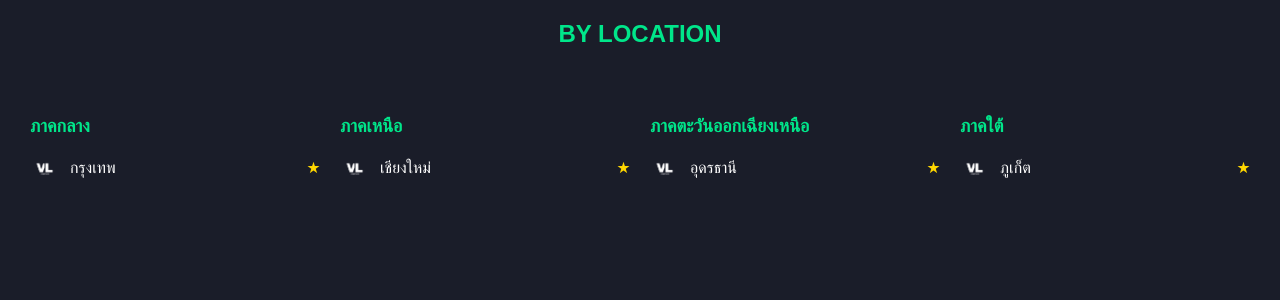
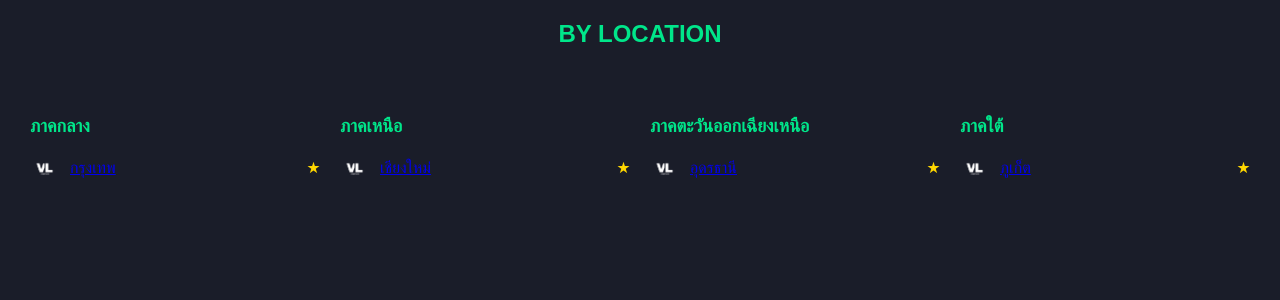
Before and after one commit to SoRaYoJi/Projecterm2-2, a Java web app: page /cinema.jsp in a window 1280 px wide. Shown: the part 156-456 px from the top of the page. Run offline with Tomcat 11, a stand-in JSP engine, Linux system fonts and the light colour scheme.

Commit message:
Update cinema.jsp

```diff
--- a/Cinema-Ticket/src/main/webapp/cinema.jsp
+++ b/Cinema-Ticket/src/main/webapp/cinema.jsp
@@ -40,7 +40,9 @@
 
 
     <!-- Content -->
-
+    <%
+    String movieName = request.getParameter("movieName");
+    %>
         <h2 class="region-title">BY LOCATION</h2>
     <div class="location-container">
         <!-- ภาคกลาง -->
@@ -49,7 +51,9 @@
             <ul class="cinema-list">
                 <li>
                     <img src="vl_white.png" alt="VL Cinema Logo">
+                    <a href="seat.jsp?movieName=<%= movieName %>&cinemaName=กรุงเทพ" class="location-link">
                     <span>กรุงเทพ</span>
+                    </a>
                     <span class="star">★</span>
                 </li>
                 <!-- เพิ่มสาขาอื่นๆ -->
@@ -62,7 +66,9 @@
             <ul class="cinema-list">
                 <li>
                     <img src="vl_white.png" alt="VL Cinema Logo">
+                    <a href="seat.jsp?movieName=<%= movieName %>&cinemaName=เชียงใหม่" class="location-link">
                     <span>เชียงใหม่</span>
+                    </a>
                     <span class="star">★</span>
                 </li>
                 <!-- เพิ่มสาขาอื่นๆ -->
@@ -75,7 +81,9 @@
             <ul class="cinema-list">
                 <li>
                     <img src="vl_white.png" alt="VL Cinema Logo">
+                    <a href="seat.jsp?movieName=<%= movieName %>&cinemaName=อุดรธานี" class="location-link">
                     <span>อุดรธานี</span>
+                    </a>
                     <span class="star">★</span>
                 </li>
                 <!-- เพิ่มสาขาอื่นๆ -->
@@ -88,7 +96,9 @@
             <ul class="cinema-list">
                 <li>
                     <img src="vl_white.png" alt="VL Cinema Logo">
+                    <a href="seat.jsp?movieName=<%= movieName %>&cinemaName=ภูเก็ต" class="location-link">
                     <span>ภูเก็ต</span>
+                    </a>
                     <span class="star">★</span>
                 </li>
                 <!-- เพิ่มสาขาอื่นๆ -->
```
